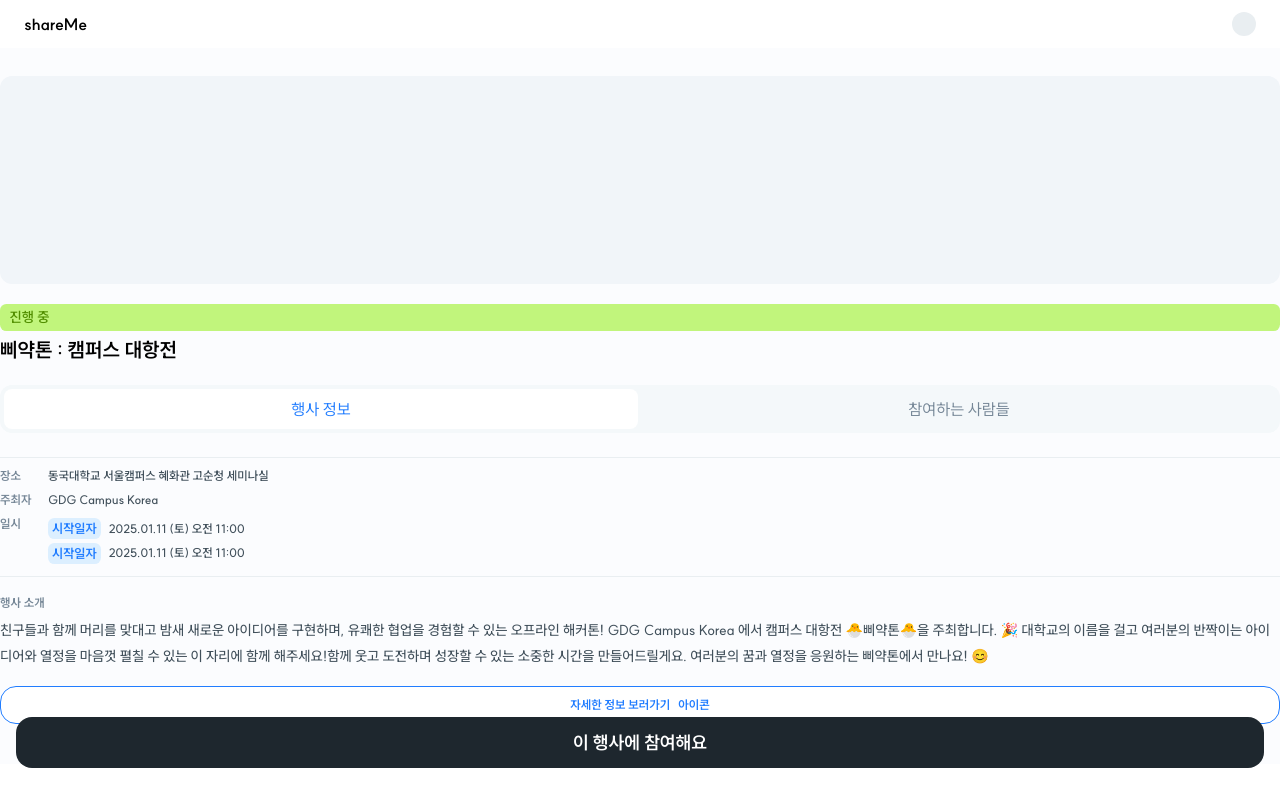
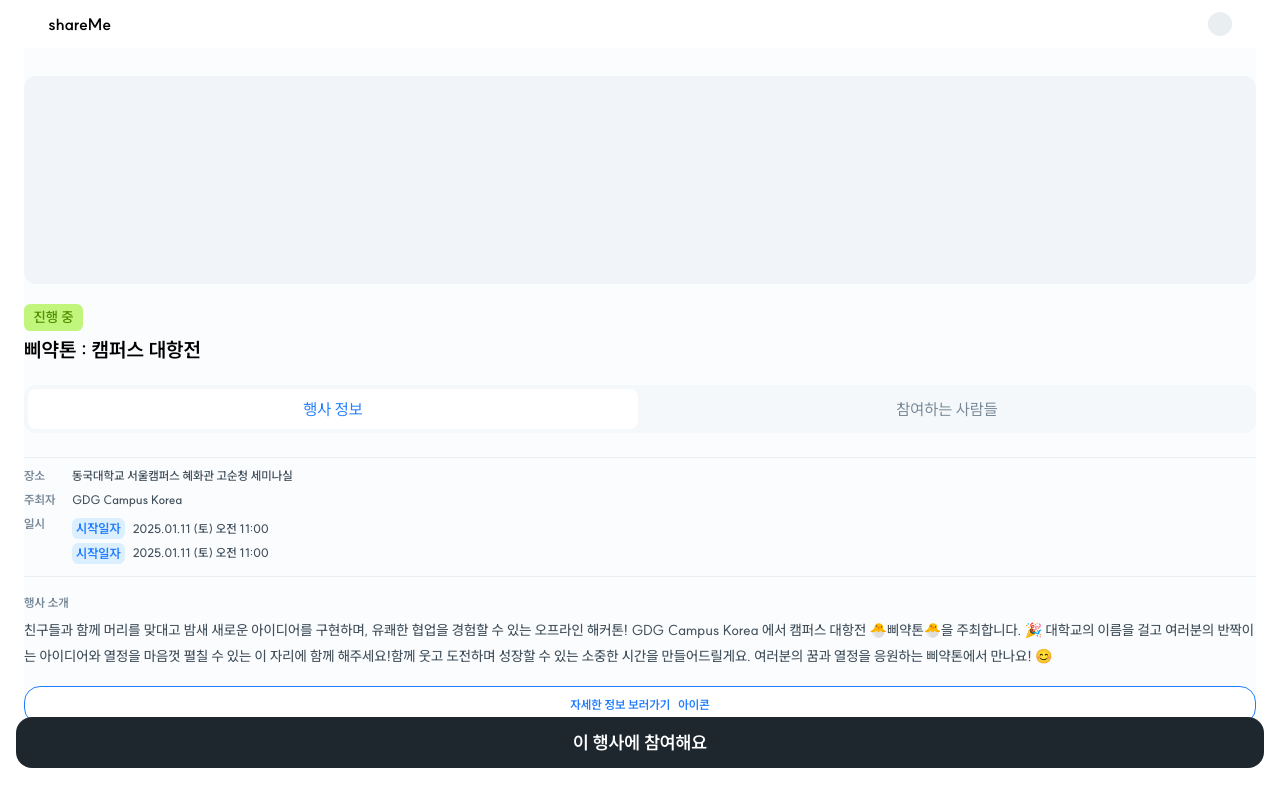
Before and after one commit to Nowdays-Goodnight-Cool-Niang/SharEv-Frontend, a React (Vite) app: page /event/1 in a window 1280 px wide. Built offline with nearby package versions, Linux system fonts and the light colour scheme.

Commit message:
wrapper 생성

```diff
--- /dev/null
+++ b/src/components/common/Wrapper.tsx
@@ -0,0 +1,7 @@
+import { PropsWithChildren } from "react";
+
+function Wrapper({ children }: PropsWithChildren<{}>) {
+  return <div className="px-6">{children}</div>;
+}
+
+export default Wrapper;
--- a/src/pages/Event.tsx
+++ b/src/pages/Event.tsx
@@ -1,3 +1,4 @@
+import Wrapper from "../components/common/Wrapper";
 import Header from "../components/event/Header";
 
 function Event() {
@@ -25,6 +26,8 @@ function Event() {
   return (
     <main className="flex flex-col bg-gray-30 pb-10">
       <Header></Header>
+      <Wrapper>
+        {" "}
         <div className="flex justify-between items-center mt-7 mb-8">
           <h1 className="text-title text-gray-black text-left">
             참여 가능한 행사를
@@ -47,13 +50,16 @@ function Event() {
                   {event.startDate}
                 </span>
               </div>
-            <h2 className="mb-2 text-subtitle text-gray-black">{event.name}</h2>
+              <h2 className="mb-2 text-subtitle text-gray-black">
+                {event.name}
+              </h2>
               <p className="text-body text-gray-400 line-clamp-2 text-ellipsis overflow-hidden break-words">
                 {event.text}
               </p>
             </li>
           ))}
         </ul>
+      </Wrapper>
     </main>
   );
 }
--- a/src/pages/EventDetail.tsx
+++ b/src/pages/EventDetail.tsx
@@ -1,5 +1,6 @@
 import ButtonPrimary from "../components/common/ButtonPrimary";
 import ButtonSecondary from "../components/common/ButtonSecondary";
+import Wrapper from "../components/common/Wrapper";
 import Header from "../components/eventDetail/Header";
 
 function EventDetail() {
@@ -25,12 +26,16 @@ function EventDetail() {
   ];
 
   return (
+    <Wrapper>
       <main className="flex flex-col bg-gray-30 pb-10">
         <Header></Header>
         <div className="bg-slate-100 w-full h-52 rounded-xl mt-7 mb-5"></div>
-      <span className="mb-2 text-label2 px-[.6rem] py-[.4rem] rounded-[.4rem] bg-green-light text-green-dark">
+        <div className="mb-2 flex">
+          <div className="text-label2 px-[.6rem] py-[.4rem] rounded-[.4rem] bg-green-light text-green-dark ">
             진행 중
-      </span>
+          </div>
+        </div>
+
         <h1 className="mb-6 text-title text-gray-black">
           삐약톤 : 캠퍼스 대항전
         </h1>
@@ -82,8 +87,8 @@ function EventDetail() {
           협업을 경험할 수 있는 오프라인 해커톤! GDG Campus Korea 에서 캠퍼스
           대항전 🐣삐약톤🐣을 주최합니다. 🎉 대학교의 이름을 걸고 여러분의
           반짝이는 아이디어와 열정을 마음껏 펼칠 수 있는 이 자리에 함께
-        해주세요!함께 웃고 도전하며 성장할 수 있는 소중한 시간을 만들어드릴게요.
-        여러분의 꿈과 열정을 응원하는 삐약톤에서 만나요! 😊
+          해주세요!함께 웃고 도전하며 성장할 수 있는 소중한 시간을
+          만들어드릴게요. 여러분의 꿈과 열정을 응원하는 삐약톤에서 만나요! 😊
         </p>
         <ButtonSecondary
           children={
@@ -100,6 +105,7 @@ function EventDetail() {
           ></ButtonPrimary>
         </div>
       </main>
+    </Wrapper>
   );
 }
 
```
Lines whose indentation alone changed are shown as unchanged.
